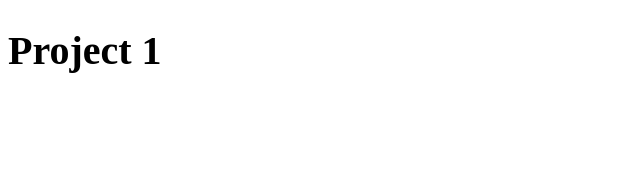
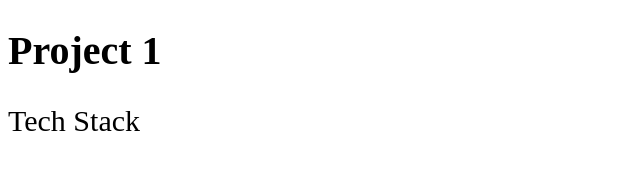
Before and after one commit to Gouravjaat07/Gourav2, a plain HTML site: page index.html in a window 1280 px wide. Shown: the whole page, without its empty margins (0-640 px from the left). Drawn offline with Linux system fonts and the light colour scheme.

Commit message:
Insert new Element

```diff
--- a/index.html
+++ b/index.html
@@ -8,6 +8,7 @@
 </head>
 <body>
     <h1>Project 1</h1>
+    <p>Tech Stack</p>
 
     <script src="script.js"></script>
 </body>
--- a/script.js
+++ b/script.js
@@ -1 +1,2 @@
 let h1 = document.querySelector("h1");
+let p = document.querySelector("p");
--- a/style.css
+++ b/style.css
@@ -1,3 +1,6 @@
 h1 {
     font-size: 40px;
 }
+p {
+    font-size: 30px;
+}
```
Also changed, not shown: 1 other file.
